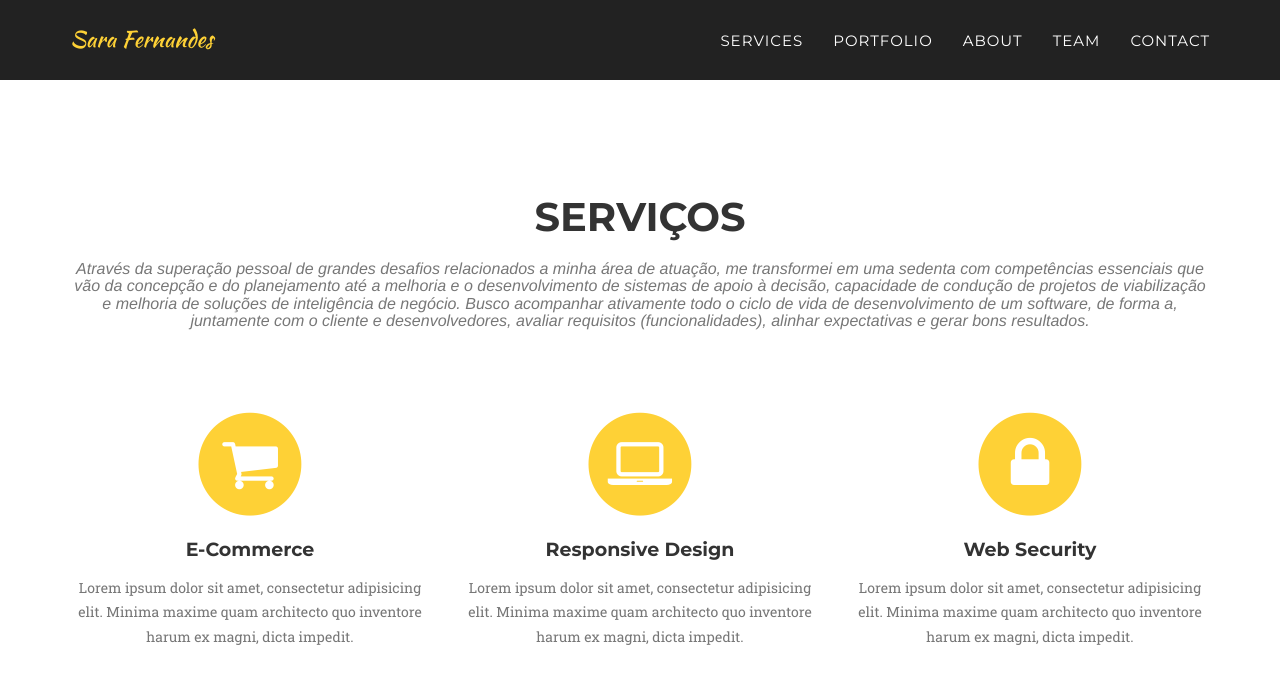
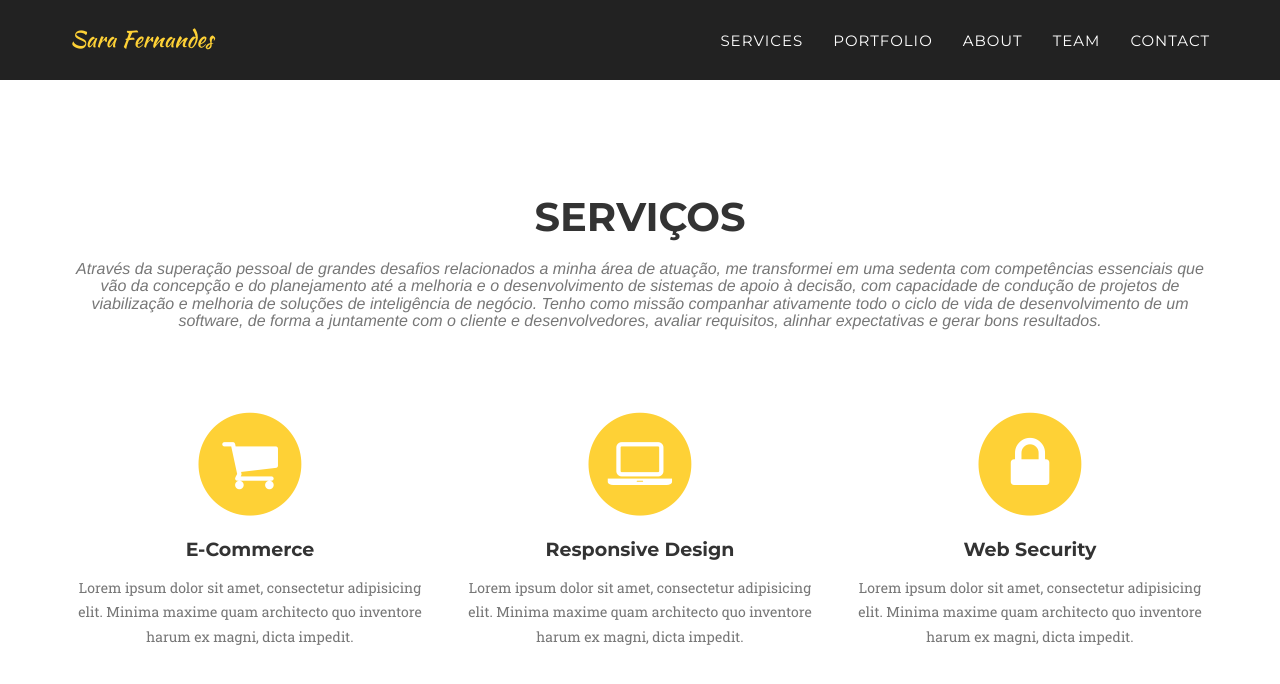
Before and after one commit to SaraFernandes/sarafernandes.github.io, a Jekyll site: the page built from index.html, in a window 1280 px wide and 900 px high, scrolled down 713 px. Shown: the top 684 px of the window. Built offline with Jekyll 4.4.1, drawn with Linux system fonts in a browser that asks for light colours; some web fonts are replaced.

Commit message:
Update services.html

```diff
--- a/_includes/services.html
+++ b/_includes/services.html
@@ -5,7 +5,7 @@
                 <div class="col-lg-12 text-center">
                     <h2 class="section-heading">Serviços</h2>
                     <h3 class="section-subheading text-muted">
-Através da superação pessoal de grandes desafios relacionados a minha área de atuação, me transformei em uma sedenta com competências essenciais que vão da concepção e do planejamento até a melhoria e o desenvolvimento de sistemas de apoio à decisão, capacidade de condução de projetos de viabilização e melhoria de soluções de inteligência de negócio. Busco acompanhar ativamente todo o ciclo de vida de desenvolvimento de um software, de forma a, juntamente com o cliente e desenvolvedores, avaliar requisitos (funcionalidades), alinhar expectativas e gerar bons resultados.</h3>
+Através da superação pessoal de grandes desafios relacionados a minha área de atuação, me transformei em uma sedenta com competências essenciais que vão da concepção e do planejamento até a melhoria e o desenvolvimento de sistemas de apoio à decisão, com capacidade de condução de projetos de viabilização e melhoria de soluções de inteligência de negócio. Tenho como missão companhar ativamente todo o ciclo de vida de desenvolvimento de um software, de forma a juntamente com o cliente e desenvolvedores, avaliar requisitos, alinhar expectativas e gerar bons resultados.</h3>
                 </div>
             </div>
             <div class="row text-center">
```
